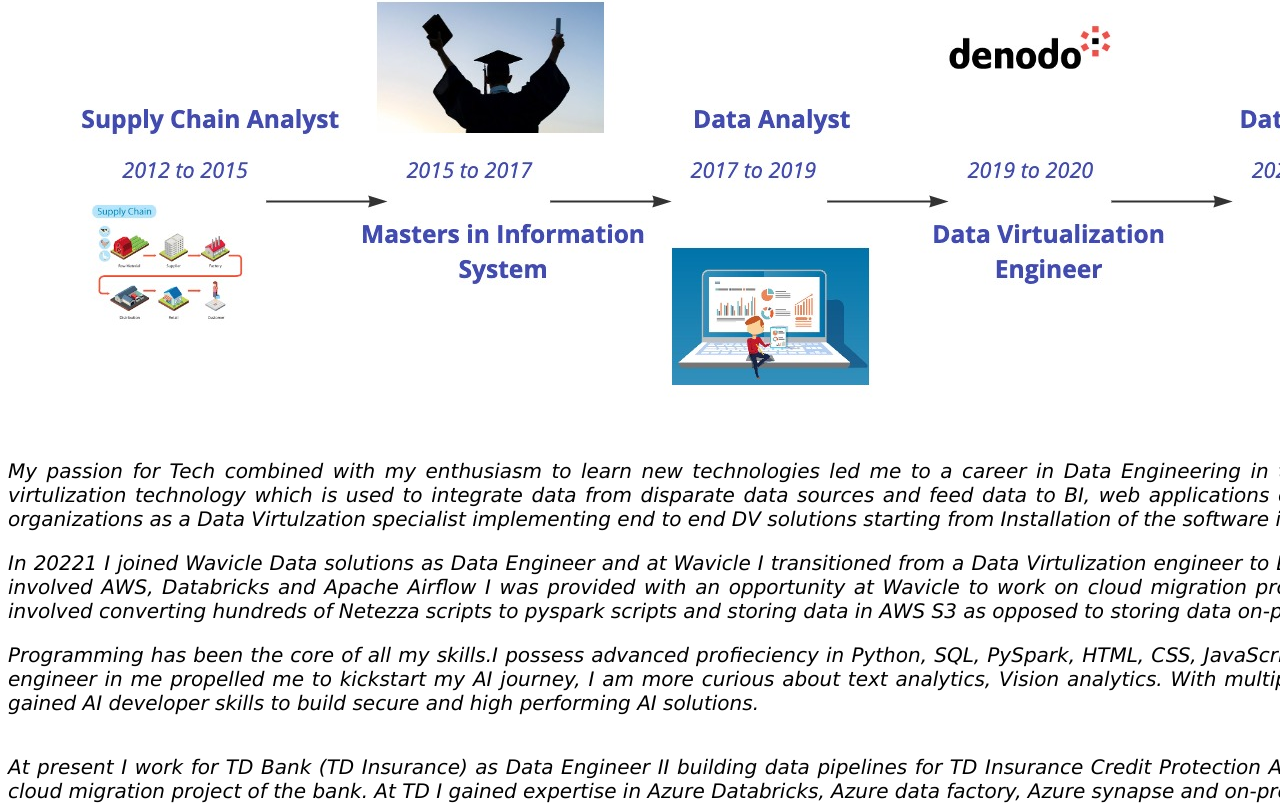
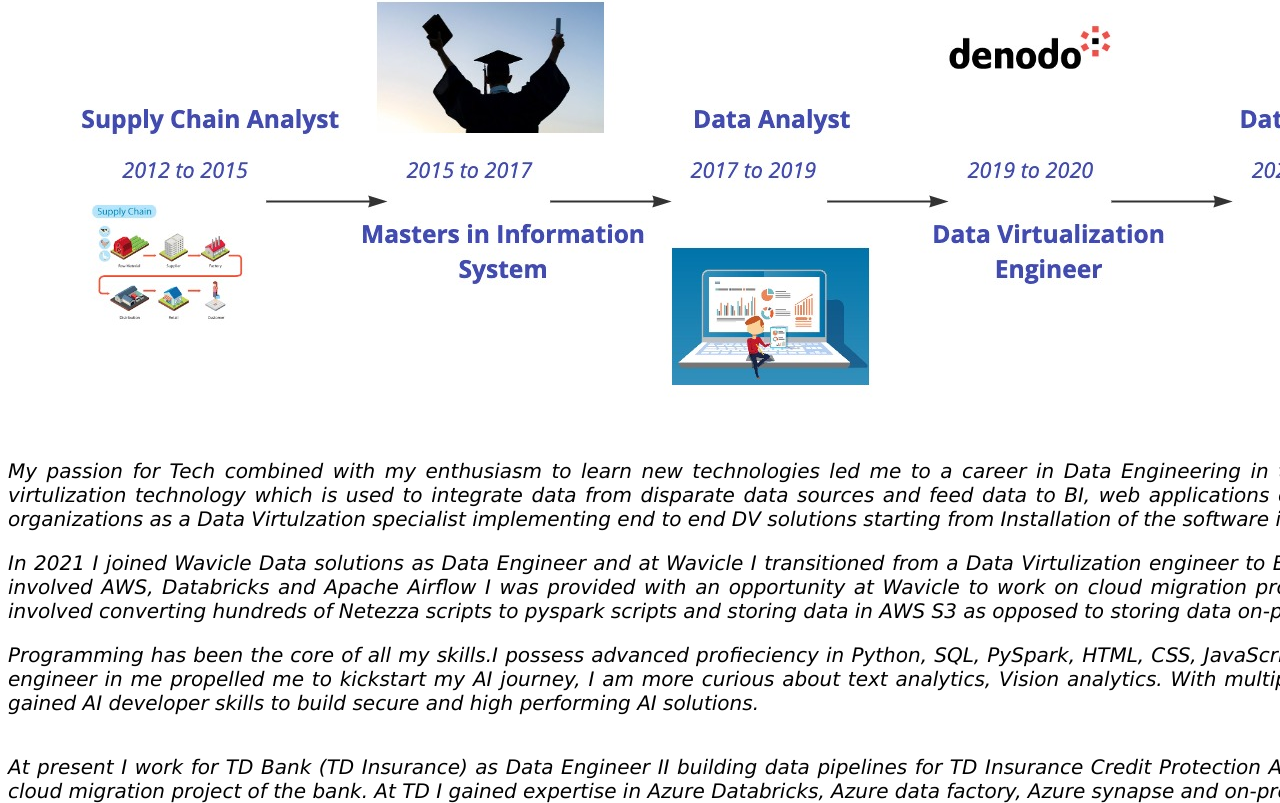
Before and after one commit to byteBuster1990/VinodSekar.github.io, a plain HTML site: page index.html in a window 1280 px wide. Shown: the part 768-1571 px from the top of the page. Drawn offline with Linux system fonts and the light colour scheme.

Commit message:
Layout changes

```diff
--- a/index.html
+++ b/index.html
@@ -73,7 +73,7 @@
           <br>
           <br>
           <p>
-            In 20221 I joined Wavicle Data solutions as Data Engineer and at Wavicle I transitioned from a Data Virtulization engineer to Big data engineer working big data tech stack which involved AWS, Databricks and Apache Airflow
+            In 2021 I joined Wavicle Data solutions as Data Engineer and at Wavicle I transitioned from a Data Virtulization engineer to Big data engineer working big data tech stack which involved AWS, Databricks and Apache Airflow
             I was provided with an opportunity at Wavicle to work on cloud migration project for the client Pilot Flying J in Tennessee which involved converting hundreds of Netezza scripts to
              pyspark scripts and storing data in AWS S3 as opposed to storing data on-prem.
           </p>
```
Also changed, not shown: 1 other file.
